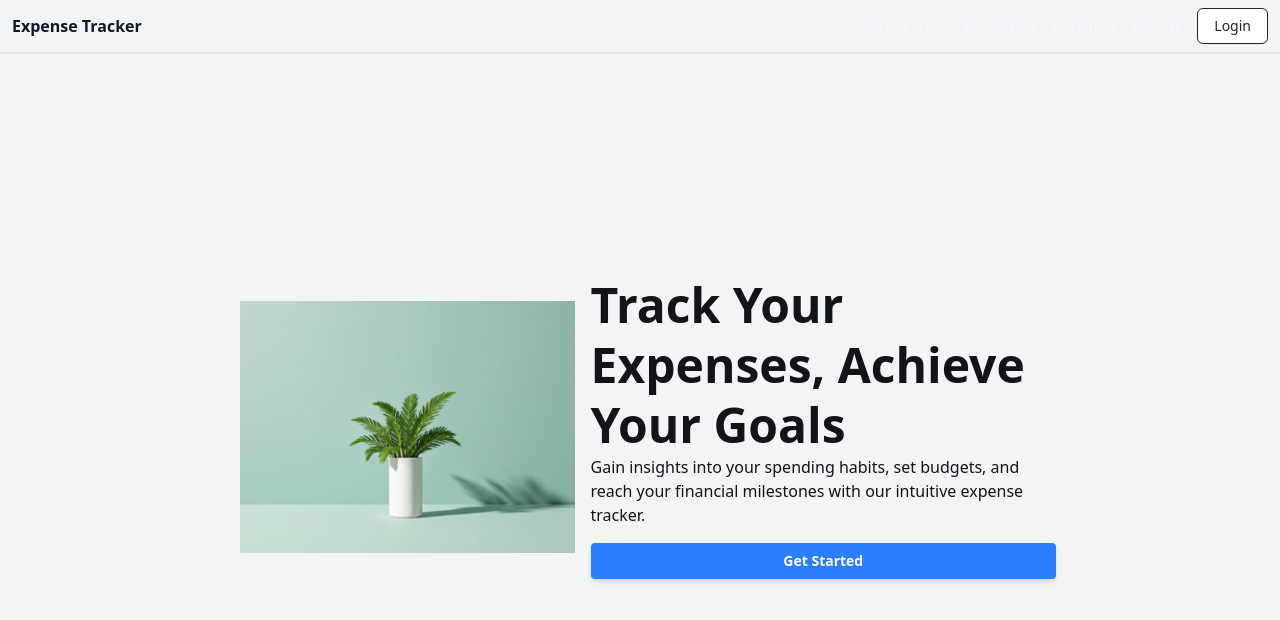
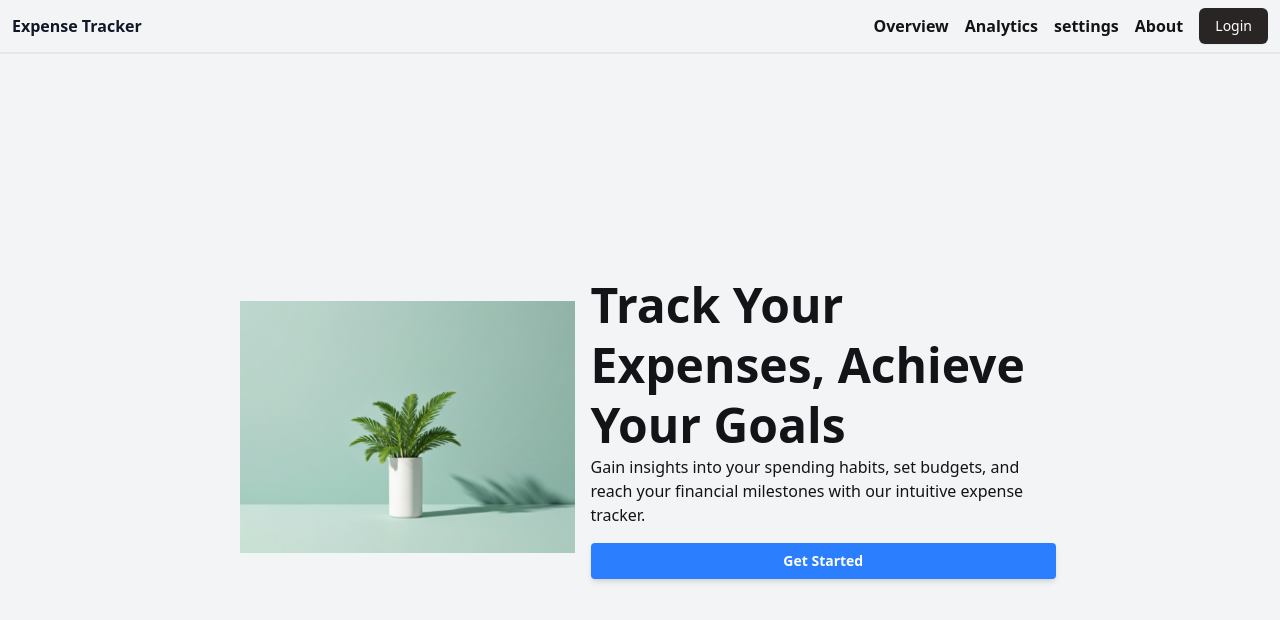
Before and after one commit to Eyob-smax/Expense-Tracker, a React (Vite) app in the folder frontend/: page / in a window 1280 px wide. Shown: the top 620 px of the page. Built offline with nearby package versions, Linux system fonts and the light colour scheme.

Commit message:
Updating theme functionality

```diff
--- a/frontend/src/components/Header.tsx
+++ b/frontend/src/components/Header.tsx
@@ -25,7 +25,9 @@ export default function Header({ title, linksOption }: THeaderProps) {
       <nav className="hidden sm:flex  ">
         <ul
           className={`flex ${
-            theme === "light" ? "text-[#121417]" : "text-[#f5f7fa]"
+            theme === "light" || theme === "system"
+              ? "text-[#121417]"
+              : "text-[#f5f7fa]"
           } font-semibold items-center space-x-4`}
         >
           {linksOption.map(({ label, path, element, specialStyle }) => {
@@ -38,9 +40,9 @@ export default function Header({ title, linksOption }: THeaderProps) {
                       className={
                         specialStyle
                           ? specialStyle
-                          : theme === "light"
-                          ? "bg-stone-800 text-white"
-                          : "bg-white text-stone-800 border border-stone-800"
+                          : theme === "light" || theme === "system"
+                          ? "bg-white text-stone-800 border border-stone-800"
+                          : "bg-stone-800 text-white"
                       }
                     >
                       {element ? element : label}
--- a/frontend/src/pages/Home.tsx
+++ b/frontend/src/pages/Home.tsx
@@ -13,7 +13,7 @@ const headerLinks = [
   { label: "Analytics", path: "analytics" },
   { label: "settings", path: "settings" },
   { label: "About", path: "/about" },
-  { label: "Login", path: "/login" },
+  { label: "Login", path: "/login", specialStyle: "bg-stone-800 text-white" },
 ];
 
 export default function Home() {
```
